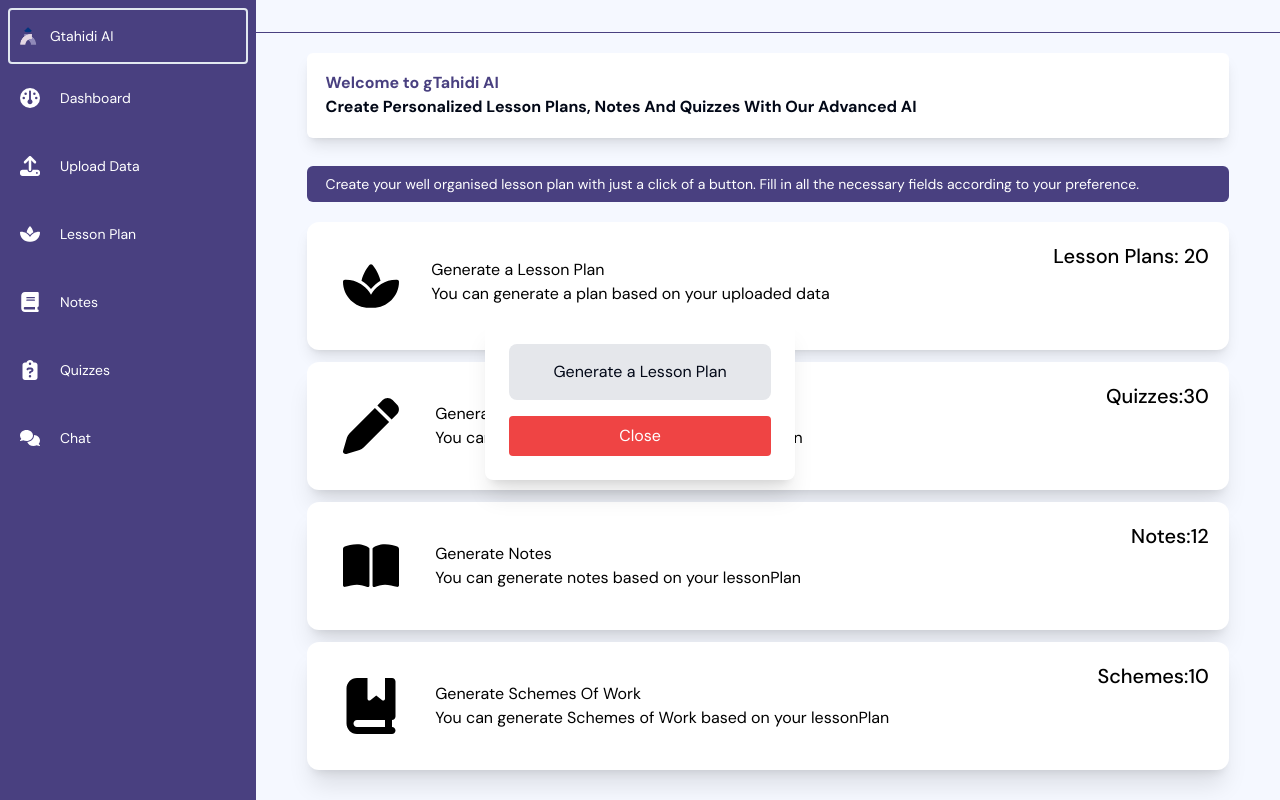
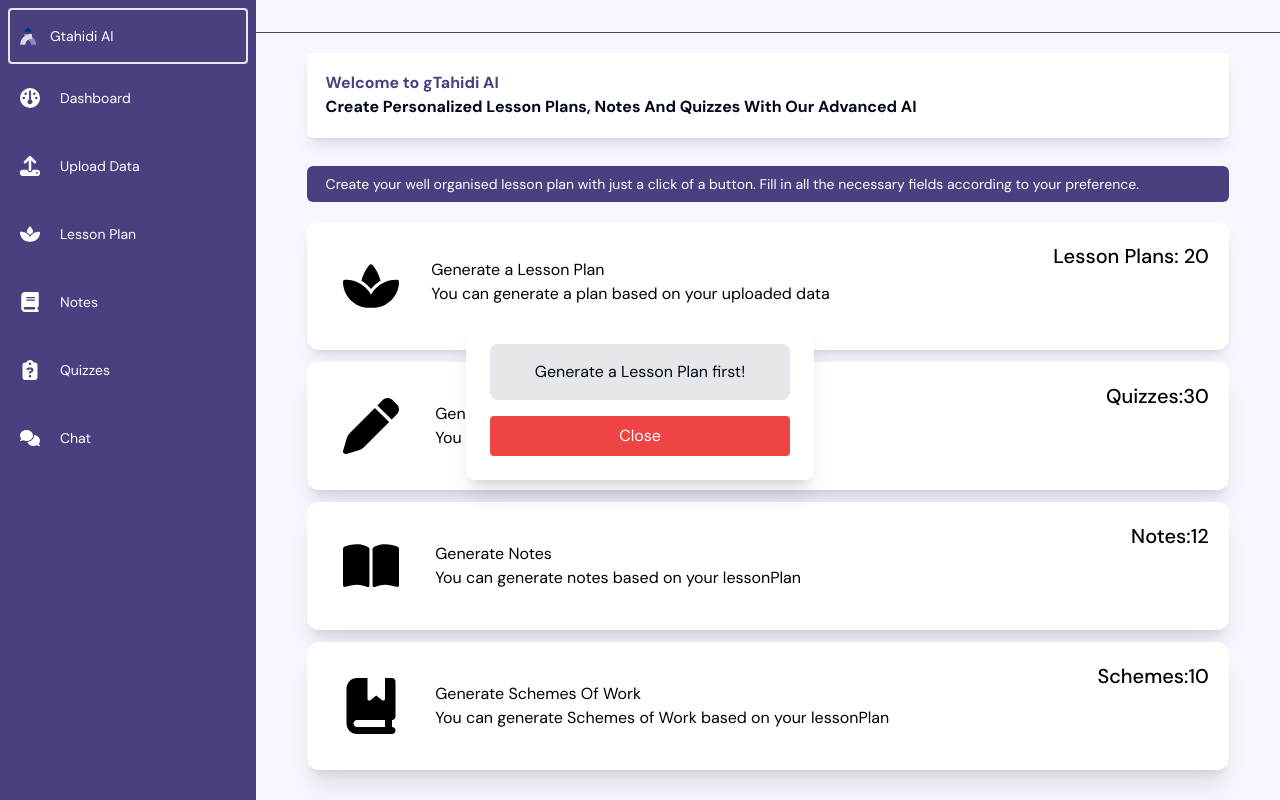
Before and after one commit to gTahidi/gTahidi-Beta, a Next.js app: page /dashboard in a window 1280 px wide. Both pictures are taken after a click on the element 768 px from the left and 285 px from the top of the page. Built offline with nearby package versions, Linux system fonts and the light colour scheme; no server answers.

Commit message:
sidebar_fixed

```diff
--- a/app/dashboard/page.tsx
+++ b/app/dashboard/page.tsx
@@ -40,7 +40,7 @@ const Dashboard = () => {
 
 
   return (
-    <div className="flex-grow dashboard-container flex flex-col overflow-y-auto">
+    <div className="flex-grow dashboard-container flex flex-col overflow-y-auto z-10">
       <div className="bg-white shadow-lg p-[2%] rounded-md">
         <p className="text-gtahidiDarkBlue font-semibold">
           Welcome to gTahidi AI
@@ -141,7 +141,7 @@ const Dashboard = () => {
             </div>
             <div className="text-center font-bold my-4">OR</div> */}
             <button onClick={() => router.push('/dashboard/lesson-plan')} className="bg-gray-200 p-4 w-full rounded-lg transition-colors duration-300 hover:bg-gray-300 cursor-pointer text-center">
-              Generate a Lesson Plan
+              Generate a Lesson Plan first!
             </button>
             <button onClick={closeModal} className="mt-4 bg-red-500 text-white p-2 rounded w-full">Close</button>
           </div>
--- a/components/LeftNav.tsx
+++ b/components/LeftNav.tsx
@@ -62,7 +62,7 @@ export const LeftNav = ({
 
   return (
     <motion.div
-      className={`bg-dashboardPurple w-1/5 text-white flex flex-col text-sm px-2 ${className}`}
+      className={`bg-dashboardPurple w-1/5 text-white flex flex-col text-sm px-2 ${className} z-20`}
       initial={isSmallScreen ? { x: -1000 } : undefined}
       animate={isSmallScreen ? { x: 0 } : undefined}
       exit={isSmallScreen ? { x: -1000 } : undefined}
```
